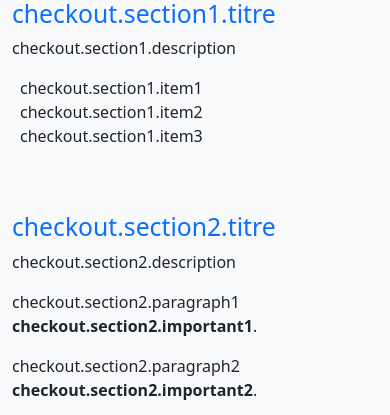
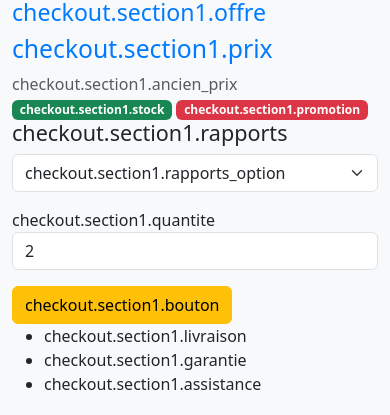
Before and after one commit to XavierNovaxpress/ottopeek, a PHP site: template templates/_checkout.twig in a window 390 px wide. Shown: the part 597-1012 px from the top of the page. Run offline with PHP 8.4, Linux system fonts and the light colour scheme; the template is opened without the code that fills it, so the values that code supplies are empty; some libraries are stand-ins or nearby versions.

Commit message:
update templates

```diff
--- a/templates/_checkout.twig
+++ b/templates/_checkout.twig
@@ -11,8 +11,9 @@
 {% endblock %}
 
 {% block content %}
-        {% include 'partials/checkout/section1.twig' %}
-        {% include 'partials/checkout/section2.twig' %}
+    {% for i in 1..4 %}
+      {% include 'partials/checkout/section'~ i ~'.twig' %}
+    {% endfor %}
 {% endblock %}
 
 {% block footer %}
--- a/templates/partials/checkout/section1.twig
+++ b/templates/partials/checkout/section1.twig
@@ -1,21 +1,31 @@
  <section class="container my-5">
-      <div class="row">
+        <div class="row align-items-center">
             <div class="col-md-6">
-            <img src="https://place-hold.it/460x570" alt="{{ 'checkout.section1.image.alt'|trans }}" class="img-fluid rounded">
+                <img src="https://place-hold.it/565x660" alt="{{ 'checkout.section1.image.alt'|trans }}" class="img-fluid rounded">
             </div>
             <div class="col-md-6">
-              <h2 class="text-primary">{{ 'checkout.section1.titre'|trans }}</h2>
-              <p>{{ 'checkout.section1.description'|trans }}</p>
-              <ul class="list-unstyled">
-                  <li>
-                      <i class="bi bi-car-crash text-primary me-2"></i> {{ 'checkout.section1.item1'|trans }}
-                  </li>
-                  <li>
-                      <i class="bi bi-people-fill text-primary me-2"></i> {{ 'checkout.section1.item2'|trans }}
-                  </li>
-                  <li>
-                      <i class="bi bi-currency-euro text-primary me-2"></i> {{ 'checkout.section1.item3'|trans }}
-                  </li>
+                <h3>{{ 'checkout.section1.offre'|trans }}</h3>
+                <div>
+                    <h2>{{ 'checkout.section1.prix'|trans }}</h2>
+                    <span class="text-muted">{{ 'checkout.section1.ancien_prix'|trans }}</span>
+                    <span class="badge bg-success">{{ 'checkout.section1.stock'|trans }}</span>
+                    <span class="badge bg-danger">{{ 'checkout.section1.promotion'|trans }}</span>
+                </div>
+                <div>
+                    <h4>{{ 'checkout.section1.rapports'|trans }}</h4>
+                    <select class="form-select">
+                        <option>{{ 'checkout.section1.rapports_option'|trans }}</option>
+                    </select>
+                </div>
+                <div class="my-3">
+                    <label for="quantite">{{ 'checkout.section1.quantite'|trans }}</label>
+                    <input type="number" min="1" value="2" class="form-control" id="quantite">
+                </div>
+                <button class="btn btn-warning">{{ 'checkout.section1.bouton'|trans }}</button>
+                <ul>
+                    <li>{{ 'checkout.section1.livraison'|trans }}</li>
+                    <li>{{ 'checkout.section1.garantie'|trans }}</li>
+                    <li>{{ 'checkout.section1.assistance'|trans }}</li>
                 </ul>
             </div>
         </div>
--- a/templates/partials/checkout/section2.twig
+++ b/templates/partials/checkout/section2.twig
@@ -1,17 +1,27 @@
-<section class="container my-5">
-     <div class="row">
+<section class="my-5 bg-white py-5">
+  <div class="container">
+   <div class="row align-items-center">
+       <div class="col-md-6">
+           <img src="https://place-hold.it/460x570" alt="{{ 'checkout.section2.image.alt'|trans }}" class="img-fluid rounded">
+       </div>
        <div class="col-md-6">
            <h2 class="text-primary">{{ 'checkout.section2.titre'|trans }}</h2>
            <p>{{ 'checkout.section2.description'|trans }}</p>
-             <p>
-                 {{ 'checkout.section2.paragraph1'|trans }} <strong>{{ 'checkout.section2.important1'|trans }}</strong>.
-             </p>
-             <p>
-                 {{ 'checkout.section2.paragraph2'|trans }} <strong>{{ 'checkout.section2.important2'|trans }}</strong>.
-             </p>
+           <ul>
+               <li>
+                   <i class="bi bi-check-circle-fill text-primary me-2"></i> {{ 'checkout.section2.point1'|trans }}
+               </li>
+               <li>
+                   <i class="bi bi-check-circle-fill text-primary me-2"></i> {{ 'checkout.section2.point2'|trans }}
+               </li>
+               <li>
+                   <i class="bi bi-check-circle-fill text-primary me-2"></i> {{ 'checkout.section2.point3'|trans }}
+               </li>
+               <li>
+                   <i class="bi bi-check-circle-fill text-primary me-2"></i> {{ 'checkout.section2.point4'|trans }}
+               </li>
+           </ul>
        </div>
-         <div class="col-md-6  d-flex justify-content-end">
-             <img src="https://place-hold.it/460x570" alt="{{ 'checkout.section2.image.alt'|trans }}" class="img-fluid rounded">
    </div>
  </div>
 </section>
--- /dev/null
+++ b/templates/partials/checkout/section3.twig
@@ -0,0 +1,17 @@
+<section class="container my-5">
+     <div class="row">
+         <div class="col-md-6 d-flex flex-column justify-content-center">
+             <h2 class="text-primary">{{ 'checkout.section3.titre'|trans }}</h2>
+             <p>{{ 'checkout.section3.description'|trans }}</p>
+             <p>
+                 {{ 'checkout.section3.paragraph1'|trans }} <strong>{{ 'checkout.section3.important1'|trans }}</strong>.
+             </p>
+             <p>
+                 {{ 'checkout.section3.paragraph2'|trans }} <strong>{{ 'checkout.section3.important2'|trans }}</strong>.
+             </p>
+         </div>
+         <div class="col-md-6  d-flex justify-content-end">
+             <img src="https://place-hold.it/460x570" alt="{{ 'checkout.section3.image.alt'|trans }}" class="img-fluid rounded">
+         </div>
+     </div>
+</section>
--- /dev/null
+++ b/templates/partials/checkout/section4.twig
@@ -0,0 +1,14 @@
+<section class="my-5 bg-white py-5">
+    <div class="container">
+        <div class="row">
+            <div class="col-md-6">
+                <img src="https://place-hold.it/460x570" alt="{{ 'checkout.section4.image.alt'|trans }}" class="img-fluid rounded">
+            </div>
+            <div class="col-md-6 d-flex flex-column justify-content-center">
+                <h2 class="text-primary">{{ 'checkout.section4.titre'|trans }}</h2>
+                <p>{{ 'checkout.section4.description'|trans }}</p>
+                <p>{{ 'checkout.section4.paragraph2'|trans }}</p>
+            </div>
+        </div>
+    </div>
+</section>
```
Also changed, not shown: translations/messages.fr.yaml (+39 -18 lines). Lines whose indentation alone changed are shown as unchanged.
